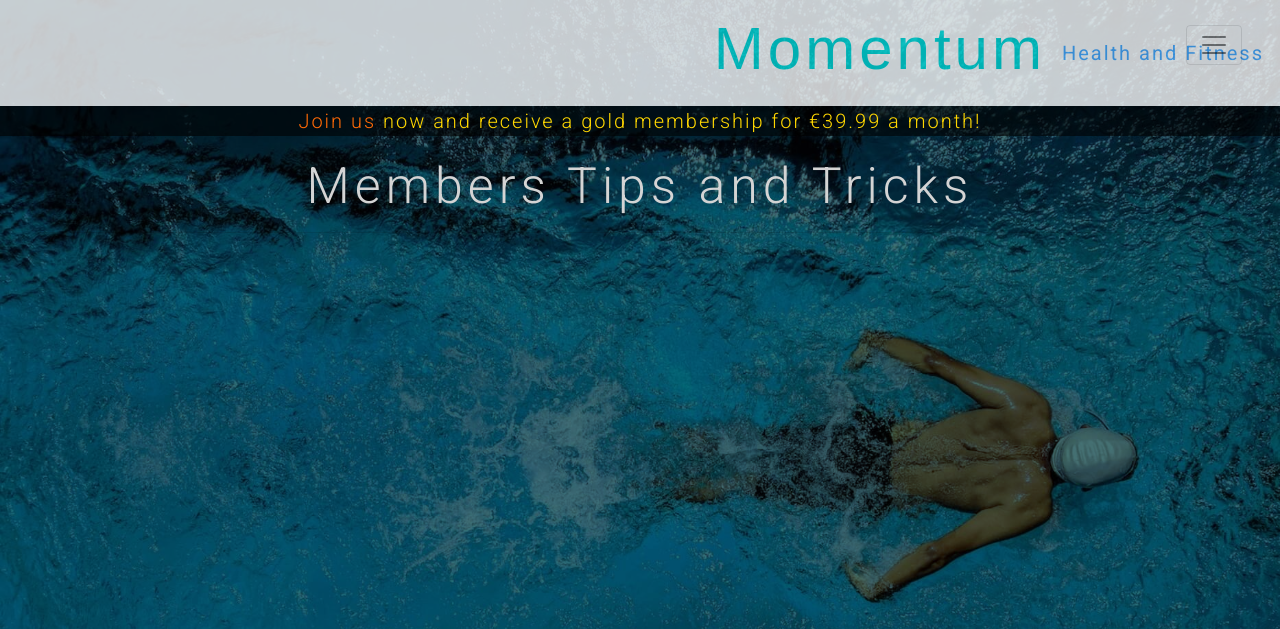
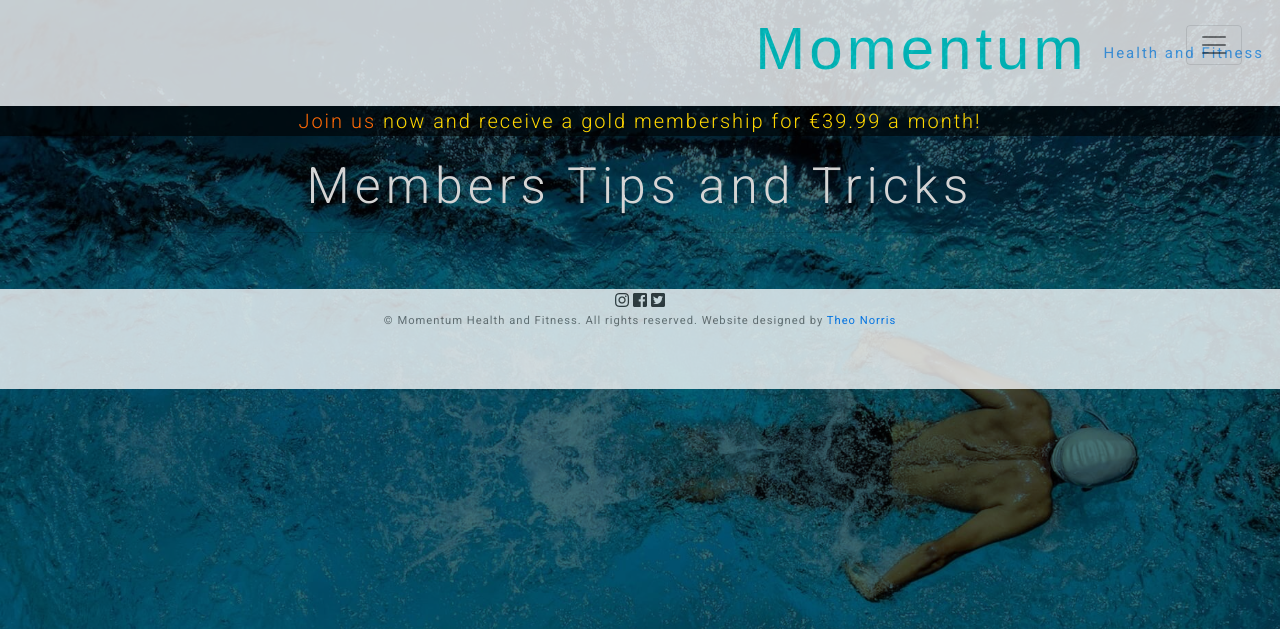
Before and after one commit to TheoNorris/momentum-fitness, a Django app: page /membership/members_only/ in a window 1280 px wide. Shown: the top 629 px of the page. Run offline with Django 3.2, Linux system fonts and the light colour scheme; the visitor is signed in with stand-in values (Sample User, id 1); some libraries are stand-ins or nearby versions; some web fonts are replaced.

Commit message:
Added basic footer, Edited health form

```diff
--- a/home/templates/home/home_about.html
+++ b/home/templates/home/home_about.html
@@ -9,7 +9,7 @@
 
 {% block content %}
 <div class="row">
-<div class="col-lg-6 order-md-first order-md-last">
+<div class="col-lg-6 order-md-first order-md-last map-outer-div">
     <div class="col-lg-12 home-about-div">
         <h3 class="home-about-header">Our Locations</h3>
         <div id="map">
--- a/membership/forms.py
+++ b/membership/forms.py
@@ -15,7 +15,6 @@ class HealthQuestionsForm(forms.ModelForm):
         super().__init__(*args, **kwargs)
         placeholders = {
 
-            'user': 'user',
             'how_often': 'How often do you train a week',
             'what_times': 'What times do you usually workout?',
             'favourite_way': "What's your favourite way of training?",
--- a/membership/templates/membership/health_form.html
+++ b/membership/templates/membership/health_form.html
@@ -4,10 +4,10 @@
 <h1 class="page-header">Fitness Questionnaire</h1>
 {% endblock %}
 {% block content %}
-<!--Blog articles dependent on users choice-->
+<!--A health form to find out members specific needs-->
 <div class="health-form-container">
                 <p class="text-muted">Please take a minute to fill out this form to help us understand what you need most!</p>
-                <form class="mt-3" action="#" method="POST" id="health-form">
+                <form class="mt-3" action="{% url 'health_form' %}" method="POST" id="health-form">
                     {% csrf_token %}
                     {{ form|crispy }}
                     <button class="">Submit</button>
--- a/membership/urls.py
+++ b/membership/urls.py
@@ -4,6 +4,6 @@ from . import views
 urlpatterns = [
     path('', views.membership, name='membership'),
     path('members_only/', views.members_only, name='members_only'),
-    path('<article_id>', views.members_articles, name='members_articles'),
     path('health_form/', views.health_form, name='health_form'),
+    path('members_articles/<article_id>', views.members_articles, name='members_articles'),
     ]
--- a/membership/views.py
+++ b/membership/views.py
@@ -18,7 +18,6 @@ def membership(request):
     return render(request, 'membership/membership.html',  context)
 
 
-@login_required
 def health_form(request):
     """A view to return the health form"""
 
--- a/static/css/base.css
+++ b/static/css/base.css
@@ -52,6 +52,21 @@ a {
 nav.bg-light{
     background-color: white;
     opacity: 0.8;
+}
+
+#footer{
+    height: 100px;
+    background-color: #f8f9fa;
+    opacity: 0.8;
+    margin-top: 20px;
+    text-align: center;
+}
+
+.copyright-text {
+  color: rgba(104, 104, 104, 0.911);
+  font-size: 70%;
+  letter-spacing: 1px;
+  padding: 0 15px;
 }
 
 .Head-title{
@@ -436,3 +451,19 @@ background-color: rgba(255, 255, 255, .8);
     margin: 10px;
 }
 }
+
+@media (max-width: 1369px){
+.map-outer-div{
+margin-top: 30px;
+}
+
+.shopping-bag-icon {
+    right: 12%;
+    top: 25px;
+}
+
+.title-p {
+    font-size: 15px;
+}
+
+}
--- a/templates/base.html
+++ b/templates/base.html
@@ -122,6 +122,17 @@
         </div>
     {% endif %}
 
+<footer id="footer">
+            <a href="https://www.instagram.com/" target="_blank"><i class="fab fa-instagram social-links"></i></a>
+            <a href="https://www.facebook.com/" target="_blank"><i class="fab fa-facebook-square social-links"></i></a>
+            <a href="https://www.twitter.com/" target="_blank"><i class="fab fa-twitter-square social-links"></i></a>
+            <p class="copyright-text">
+                © Momentum Health and Fitness. All rights reserved. Website designed by
+                <a target="_blank" class="theo-tag" href="https://github.com/TheoNorris">Theo Norris</a>
+            </p>
+        </footer>
+
+
     {% block postloadjs %}
     <script type="text/javascript">
         $('.toast').toast('show');
```
Also changed, not shown: membership/models.py (+7 -5 lines), momentum_fitness/settings.py (+5 -13 lines), membership/migrations/0001_initial.py.
